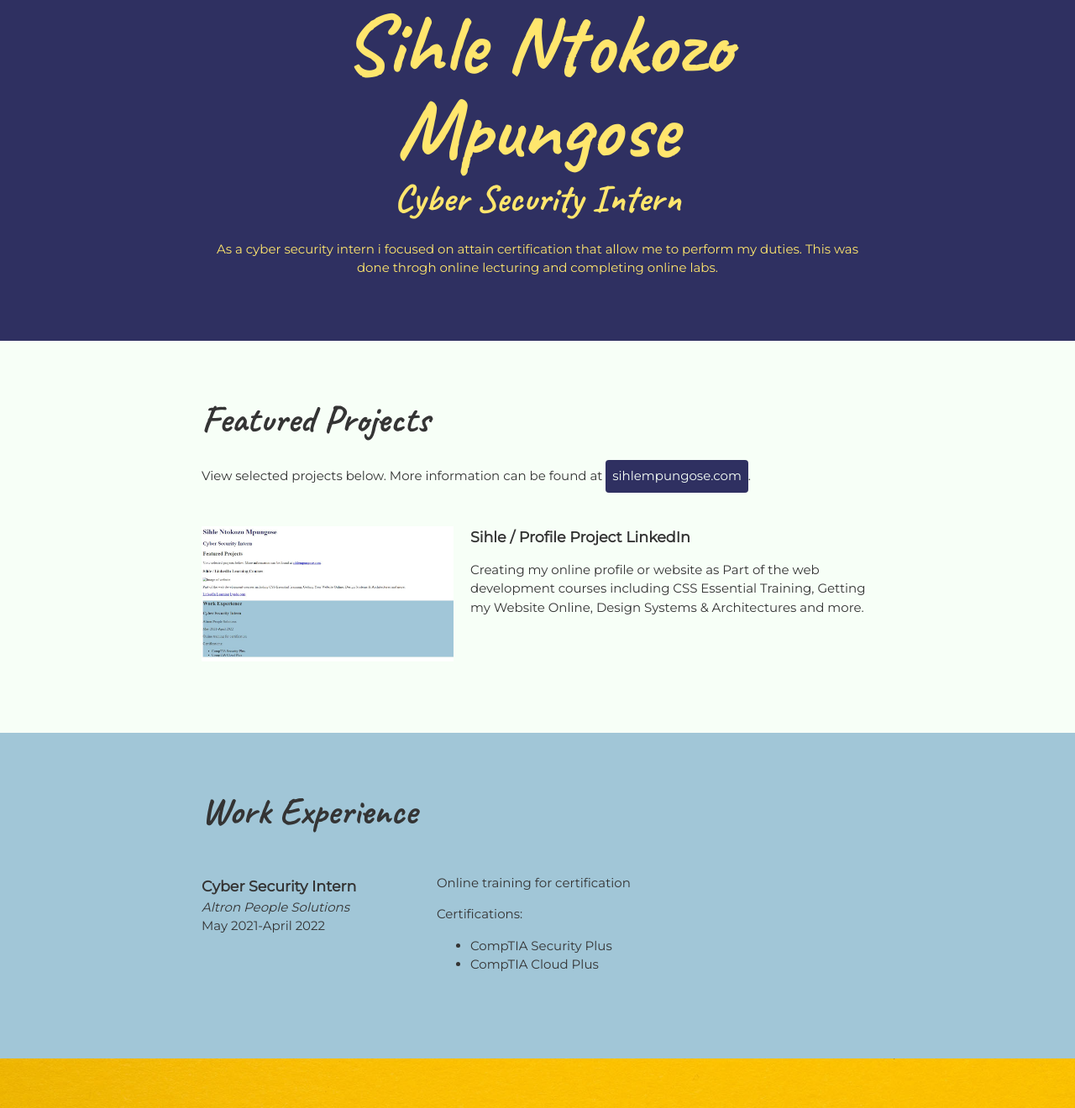
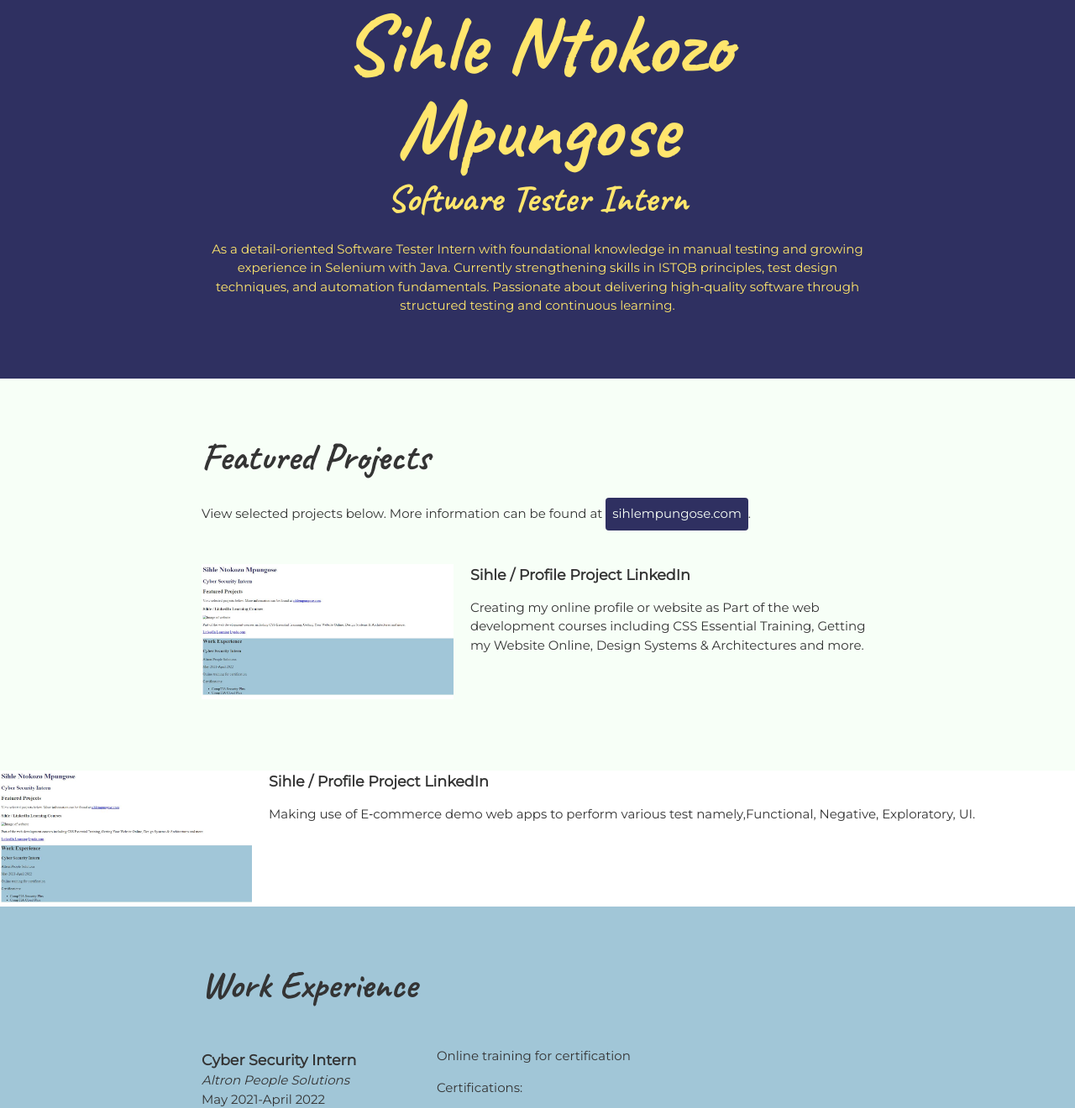
Before and after one commit to SihleMpungose/Profile, a plain HTML site: page css-portfolio/index.html in a window 1280 px wide. Shown: the part 57-1377 px from the top of the page at 84% size. Drawn offline with Linux system fonts and the light colour scheme.

Commit message:
Update index.html

```diff
--- a/css-portfolio/index.html
+++ b/css-portfolio/index.html
@@ -3,7 +3,7 @@
   <head>
     <meta charset="UTF-8">
     <meta name="viewport" content="width=device-width, initial-scale=1.0">
-    <title>Sihle Ntokozo Mpungose/Cyber-Security-Intern</title>
+    <title>Sihle Ntokozo Mpungose/Software-Tester-Intern</title>
   <link href="https://fonts.googleapis.com/css2?family=Caveat:wght@700&family=Montserrat:wght@100;400&display=swap" rel="stylesheet">
     <link rel="stylesheet" href="css/styles.css">
   </head>
@@ -13,8 +13,8 @@
       <header>
         <div class="content-wrap">
           <h1>Sihle Ntokozo Mpungose</h1>
-          <h2>Cyber Security Intern</h2>
-          <p>As a cyber security intern i focused on attain certification that allow me to perform my duties. This was done throgh online lecturing and completing online labs.</p>
+          <h2>Software Tester Intern</h2>
+          <p>As a detail‑oriented Software Tester Intern with foundational knowledge in manual testing and growing experience in Selenium with Java. Currently strengthening skills in ISTQB principles, test design techniques, and automation fundamentals. Passionate about delivering high‑quality software through structured testing and continuous learning.</p>
       </div>
       </header>
       <!-- ********************  PROJECTS / PORTFOLIO  ********************* -->
@@ -28,6 +28,14 @@
           <img src="images/websiteHTML.jpg" alt="Image of website">
           <h3>Sihle / Profile Project LinkedIn</h3>
           <p>Creating my online profile or website as Part of the web development courses including CSS Essential Training, Getting my Website Online, Design Systems & Architectures and more.</p>
+        </div>
+        </section>
+
+       <!-- Project 2 -->
+        <section class="project-items">
+          <img src="images/websiteHTML.jpg" alt="Image of website">
+          <h3>Sihle / Profile Project LinkedIn</h3>
+          <p>Making use of E‑commerce demo web apps to perform various test namely,Functional, Negative, Exploratory, UI. </p>
         </div>
         </section>
 
```
